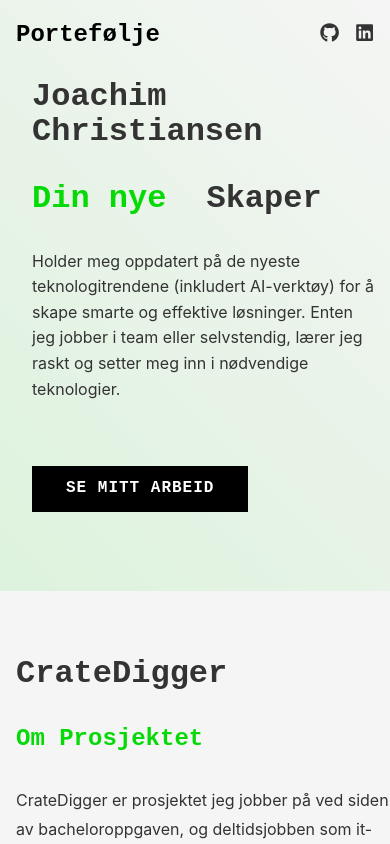
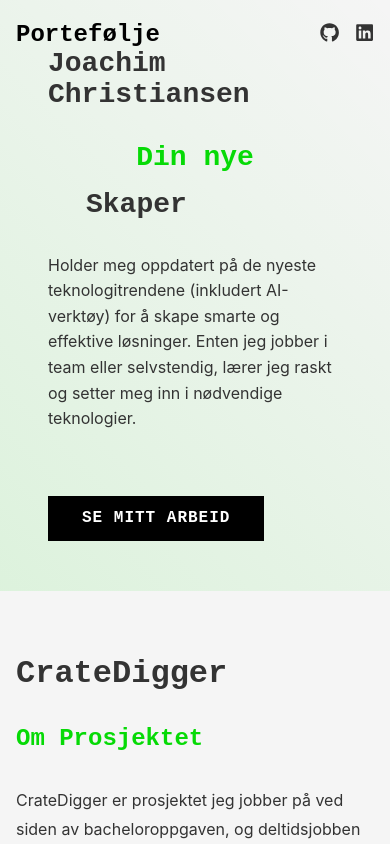
Before and after one commit to JoachimLC/portifolio, a React (Vite) app: page / in a window 390 px wide. Shown: the top 844 px of the page. Built offline with nearby package versions, Linux system fonts and the light colour scheme.

Commit message:
mobil formatering

```diff
--- a/src/components/Hero.jsx
+++ b/src/components/Hero.jsx
@@ -1,19 +1,8 @@
-import { motion, AnimatePresence } from 'framer-motion';
-import { useState, useEffect } from 'react';
+import { motion } from 'framer-motion';
 import { TypeAnimation } from 'react-type-animation';
 import '../styles/components/_hero.scss';
 
 const Hero = () => {
-  const [currentWord, setCurrentWord] = useState(0);
-  const words = ['Innovatør', 'Koder', 'Skaper', 'Arkitekt', 'kollega?'];
-
-  useEffect(() => {
-    const interval = setInterval(() => {
-      setCurrentWord((prev) => (prev + 1) % words.length);
-    }, 2000);
-    return () => clearInterval(interval);
-  }, []);
-
   return (
     <section className="hero">
       <div className="container">
@@ -27,7 +16,7 @@ const Hero = () => {
           <h1 style={{
             display: 'flex',
             alignItems: 'center',
-            justifyContent: 'flex-start', // endret fra center til flex-start
+            justifyContent: 'flex-start',
             width: '100%',
             gap: '0.5rem'
           }}>
@@ -42,8 +31,8 @@ const Hero = () => {
                 2000,
                 'Arkitekt',
                 2000,
-                'kollega',
-                5000, // Pause for 5 seconds on "kollega"
+                'kollega?',
+                5000,
                 '',
                 1000,
               ]}
--- a/src/styles/components/_hero.scss
+++ b/src/styles/components/_hero.scss
@@ -23,11 +23,14 @@
     position: relative;
     z-index: 1;
     max-width: 800px;
-  }
+    width: 100%;
+    padding: 0 $spacing-md;
 
     h1 {
       margin-bottom: $spacing-md;
       line-height: 1.1;
+      word-break: break-word;
+      overflow-wrap: break-word;
 
       .highlight {
         color: $accent;
@@ -44,6 +47,7 @@
       margin-top: $spacing-lg;
     }
   }
+}
 
 // Mobile styles
 @media (max-width: 768px) {
@@ -52,12 +56,27 @@
     min-height: 80vh;
 
     .hero-content {
+      padding: 0 $spacing-sm;
+
       h1 {
-        font-size: 2.5rem;
+        font-size: clamp(2rem, 5vw, 2.5rem);
+        display: flex;
+        flex-direction: column;
+        gap: $spacing-xs;
+
+        .highlight {
+          margin-bottom: $spacing-xs;
+        }
+
+        span {
+          min-width: 0;
+          margin-left: 0;
+        }
       }
 
       .hero-subtitle {
         font-size: 1.1rem;
+        line-height: 1.6;
       }
     }
   }
@@ -71,7 +90,7 @@
 
     .hero-content {
       h1 {
-        font-size: 2rem;
+        font-size: clamp(1.75rem, 4vw, 2rem);
       }
 
       .hero-subtitle {
```
Lines whose indentation alone changed are shown as unchanged.
